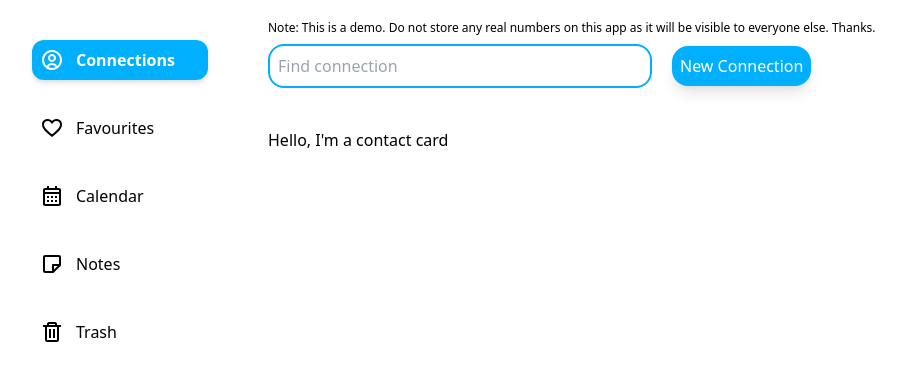
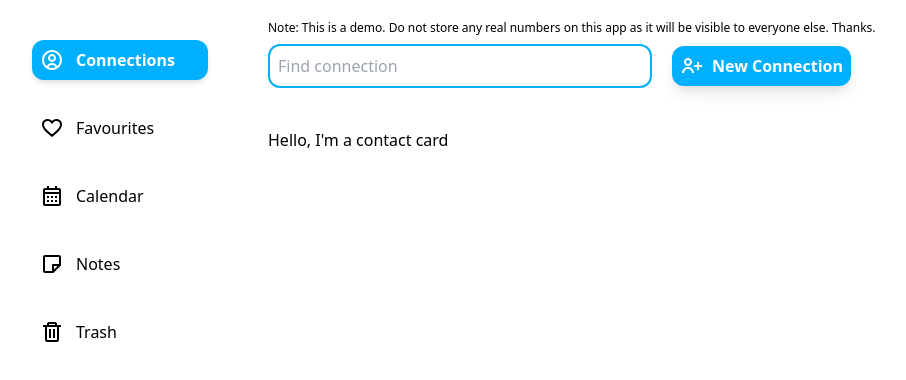
Before and after one commit to dpkreativ/crm-software, a Next.js app: page /dashboard in a window 1280 px wide. Shown: the top 380 px of the page, without its empty margins (8-914 px from the left). Built offline with nearby package versions, Linux system fonts and the light colour scheme.

Commit message:
new connection button added

```diff
--- a/pages/dashboard/index.js
+++ b/pages/dashboard/index.js
@@ -1,4 +1,5 @@
 import ContactCard from "components/ContactCard";
+import { AddContact } from "components/Icons";
 import Sidebar from "components/Sidebar";
 
 const Dashboard = () => {
@@ -15,7 +16,7 @@ const Dashboard = () => {
             it will be visible to everyone else. Thanks.
           </div>
           <div className="flex items-center space-x-5">
-            <div className="p-2 border-2 border-primary-100 rounded-2xl w-96 hover:border-primary-200 hover:shadow">
+            <div className="p-2 border-2 border-primary-100 rounded-xl w-96 hover:border-primary-200 hover:shadow">
               <input
                 type="search"
                 name="searchContact"
@@ -25,8 +26,9 @@ const Dashboard = () => {
               />
             </div>
             <div>
-              <button className="p-2 bg-primary-100 rounded-2xl text-white shadow-lg hover:bg-primary-200 hover:shadow">
-                New Connection
+              <button className="p-2 bg-primary-100 rounded-xl text-white shadow-lg hover:bg-primary-200 hover:shadow flex space-x-2">
+                <AddContact />
+                <div className="font-semibold">New Connection</div>
               </button>
             </div>
           </div>
```
